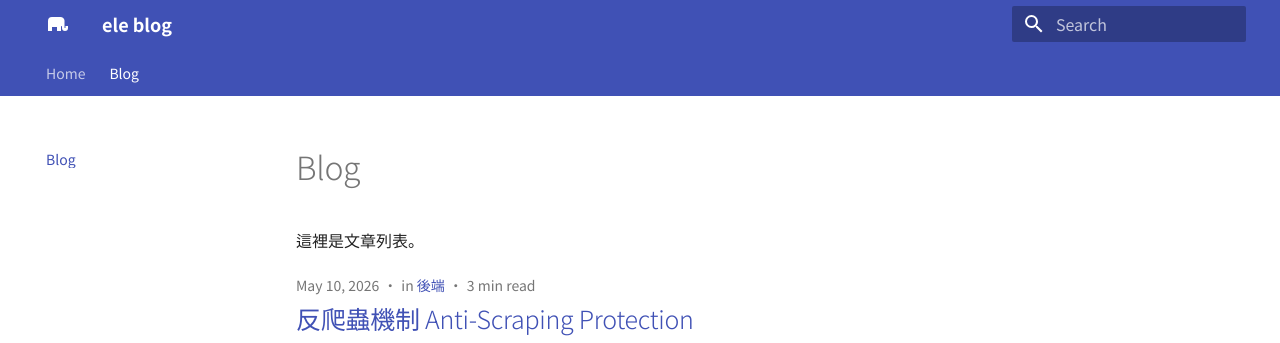
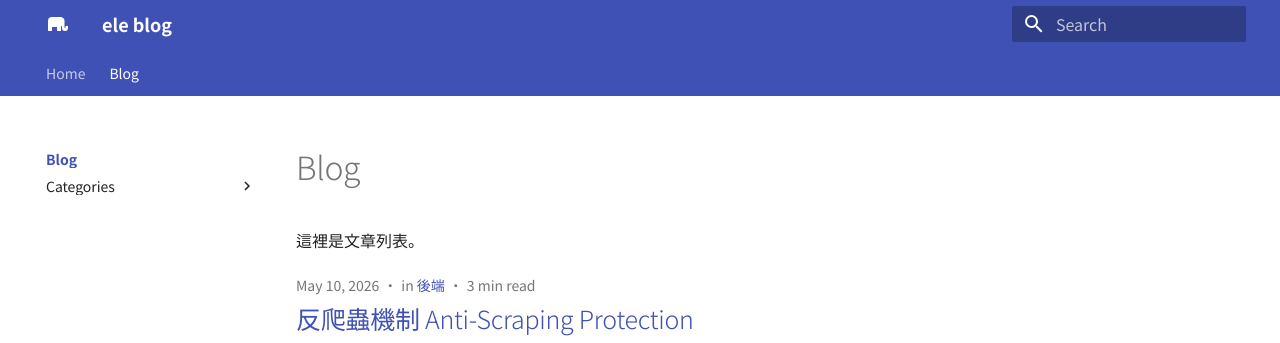
Before and after one commit to eeeleeeeee/blog, an MkDocs documentation site: the page built from docs/blog/index.md, in a window 1280 px wide. Shown: the top 343 px of the page. Built offline with MkDocs 1.6.1 and Material for MkDocs 9.7.7, drawn with Linux system fonts in a browser that asks for light colours.

Commit message:
fix: restore Categories in sidebar via navigation.indexes

```diff
--- a/mkdocs.yml
+++ b/mkdocs.yml
@@ -10,6 +10,7 @@ theme:
     logo: material/elephant
   features:
     - navigation.tabs
+    - navigation.indexes
     - navigation.tracking
     - navigation.top
     - toc.follow
@@ -22,4 +23,5 @@ plugins:
 
 nav:
   - Home: index.md
-  - Blog: blog/index.md
+  - Blog:
+      - blog/index.md
```
